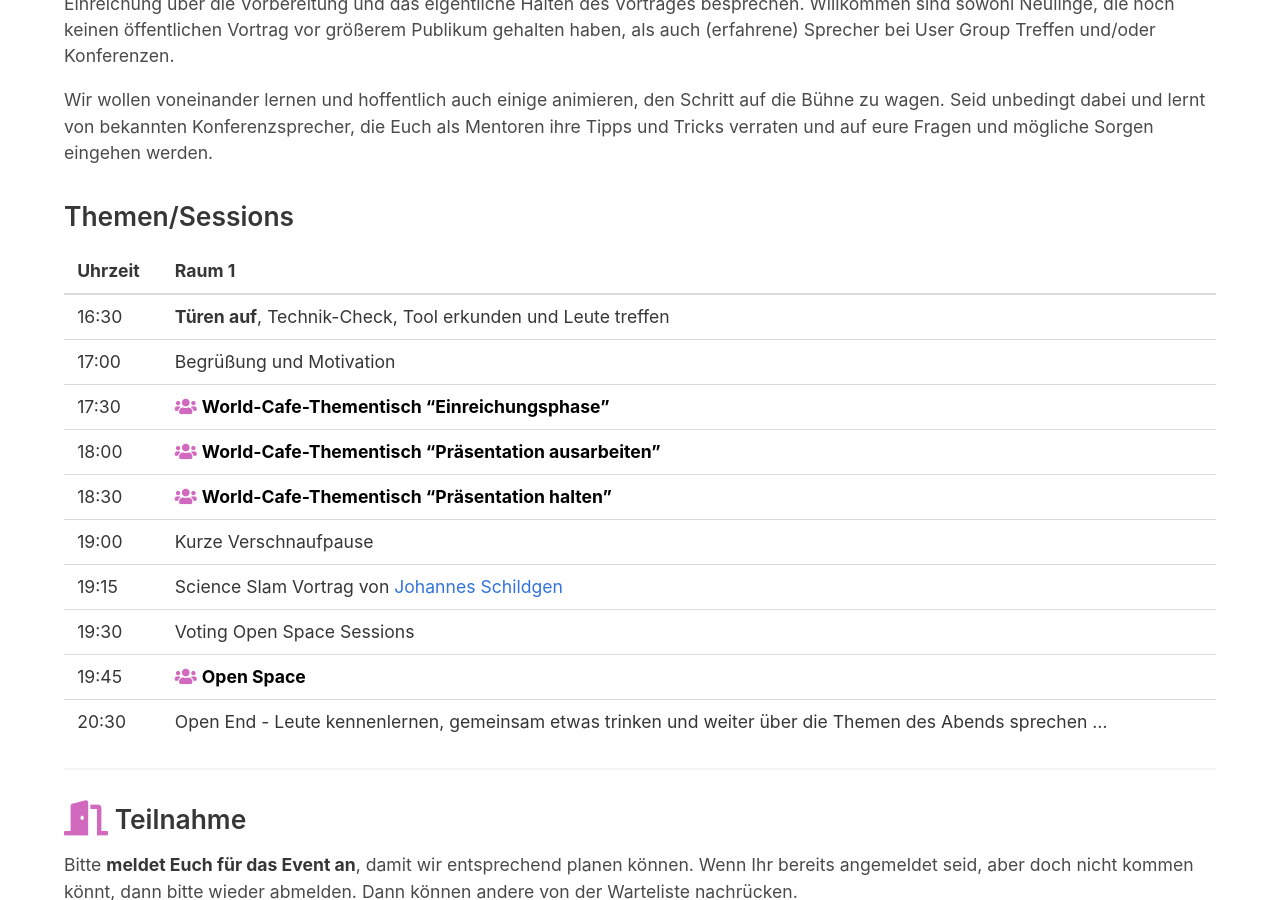
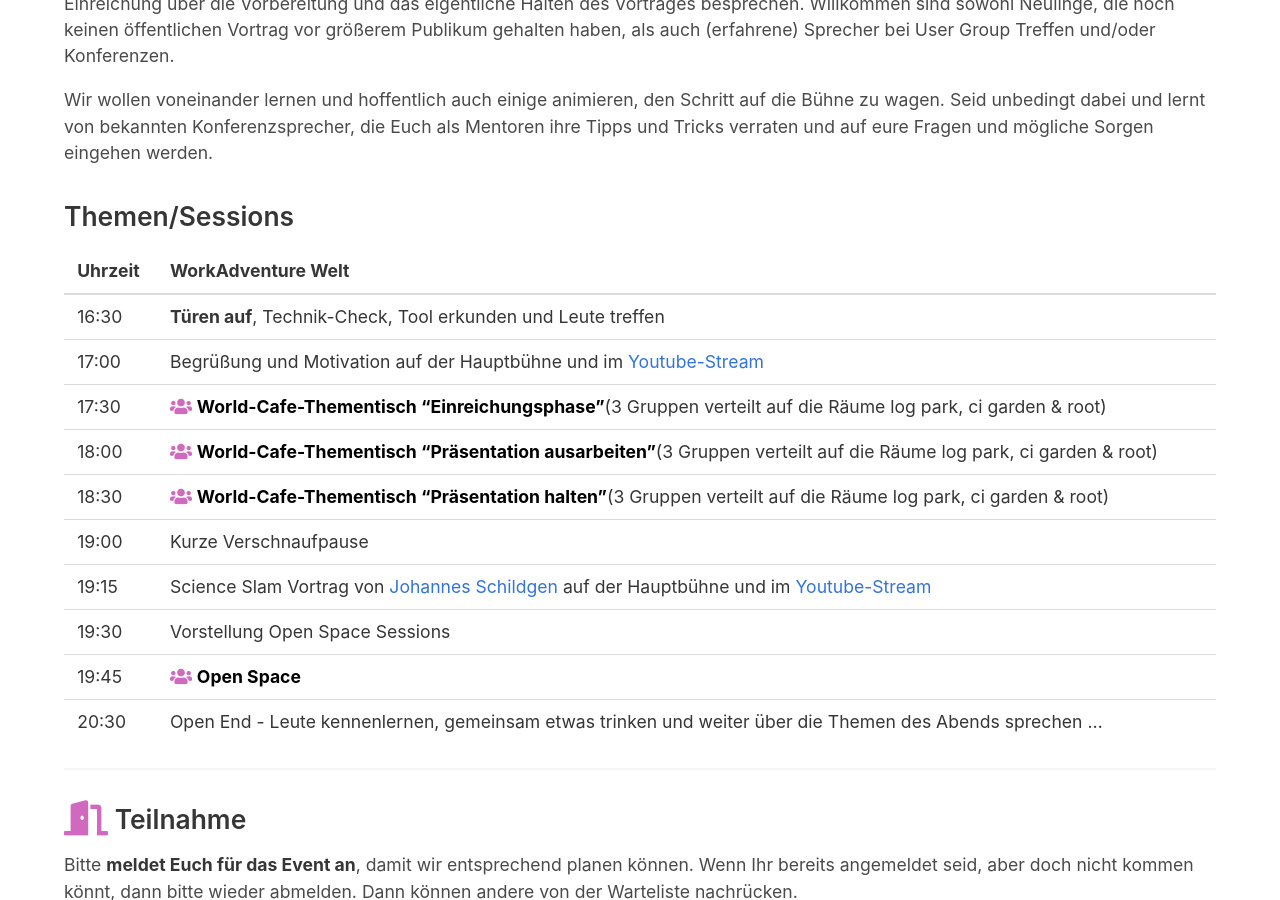
Before and after one commit to CyberLandConf/CyberLandConf.github.io, a Jekyll site: the page built from pages/events/2021-04-cyberland-next-generation.md, in a window 1280 px wide and 900 px high, scrolled down 685 px. Built offline with Jekyll 4.4.1, drawn with Linux system fonts in a browser that asks for light colours.

Commit message:
letzte Änderungen vor NG Event

```diff
--- a/pages/events/2021-04-cyberland-next-generation.md
+++ b/pages/events/2021-04-cyberland-next-generation.md
@@ -22,15 +22,15 @@ Wir wollen voneinander lernen und hoffentlich auch einige animieren, den Schritt
 ### Themen/Sessions
 
 {:.table}
-| Uhrzeit  | Raum 1 |
+| Uhrzeit | WorkAdventure Welt |
 | ----- | -------------- |
 | 16:30 | __Türen auf__, Technik-Check, Tool erkunden und Leute treffen |
-| 17:00 | Begrüßung und Motivation |
-| 17:30 | {%- include elements/timetable-field.html session-id="session-32" icon="users" -%} |
-| 18:00 | {%- include elements/timetable-field.html session-id="session-33" icon="users" -%} |
-| 18:30 | {%- include elements/timetable-field.html session-id="session-34" icon="users" -%} |
+| 17:00 | Begrüßung und Motivation auf der Hauptbühne und im [Youtube-Stream](/stream/youtube) |
+| 17:30 | {%- include elements/timetable-field.html session-id="session-32" icon="users" -%} (3 Gruppen verteilt auf die Räume log park, ci garden & root) |
+| 18:00 | {%- include elements/timetable-field.html session-id="session-33" icon="users" -%} (3 Gruppen verteilt auf die Räume log park, ci garden & root) |
+| 18:30 | {%- include elements/timetable-field.html session-id="session-34" icon="users" -%} (3 Gruppen verteilt auf die Räume log park, ci garden & root) |
 | 19:00 | Kurze Verschnaufpause |
-| 19:15 | Science Slam Vortrag von [Johannes Schildgen](https://www.johannesschildgen.de/) |
-| 19:30 | Voting Open Space Sessions |
+| 19:15 | Science Slam Vortrag von [Johannes Schildgen](https://www.johannesschildgen.de/) auf der Hauptbühne und im [Youtube-Stream](/stream/youtube)|
+| 19:30 | Vorstellung Open Space Sessions |
 | 19:45 | {%- include elements/timetable-field.html session-id="session-36" icon="users" -%} |
 | 20:30 | Open End - Leute kennenlernen, gemeinsam etwas trinken und weiter über die Themen des Abends sprechen ... |
```
Also changed, not shown: pages/streams/youtube.md (added, +17 -0 lines).
